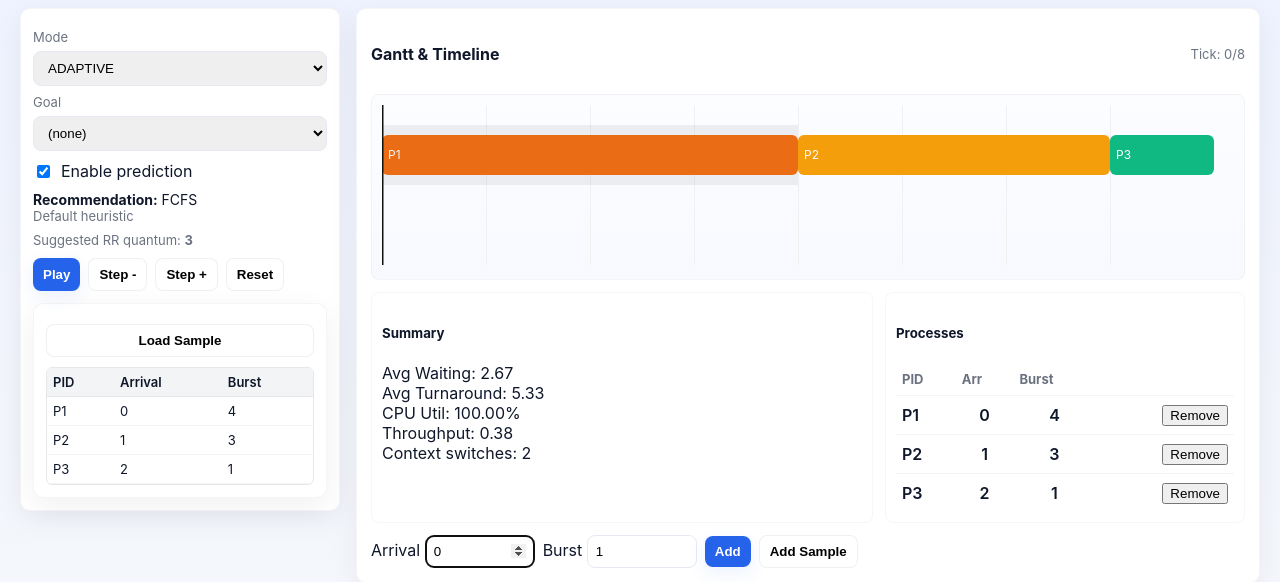
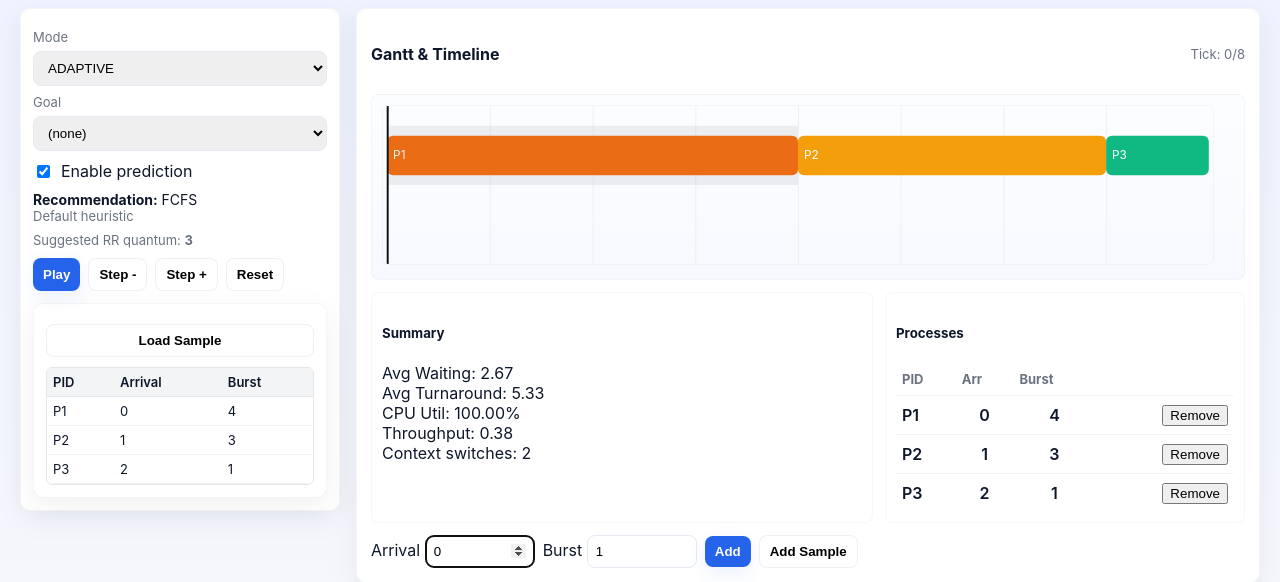
Before and after one commit to venkatesh19-prog/CPU-Scheduler-Simulator, a Flask app: page / in a window 1280 px wide. Shown: the part 66-648 px from the top of the page. Run offline with Flask 3, Linux system fonts and the light colour scheme.

Commit message:
Polish Gantt visuals and responsive layout

```diff
--- a/cpu-scheduler-simulator/static/css/style.css
+++ b/cpu-scheduler-simulator/static/css/style.css
@@ -105,3 +105,6 @@
 /* small helpers */
 .center { text-align:center; }
 .mt-12 { margin-top: 12px; }
+
+/* visual polish: subtle Gantt border */
+.gantt-svg{border-radius:6px;border:1px solid rgba(0,0,0,0.03);}
```
